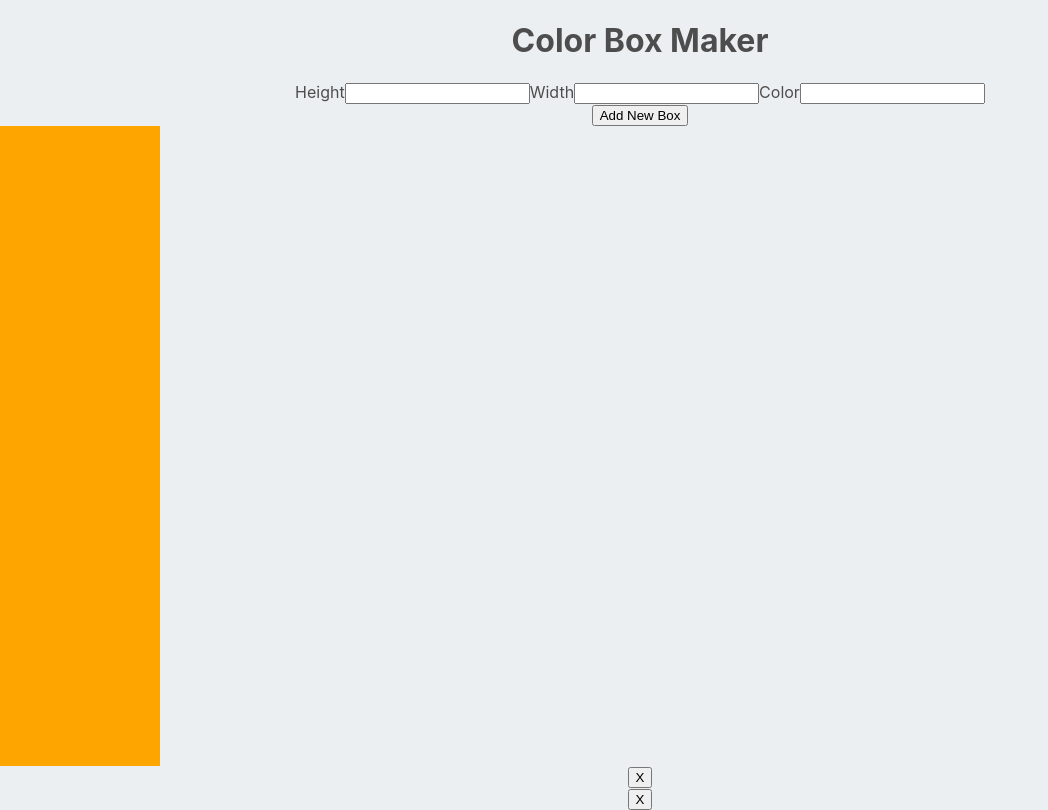
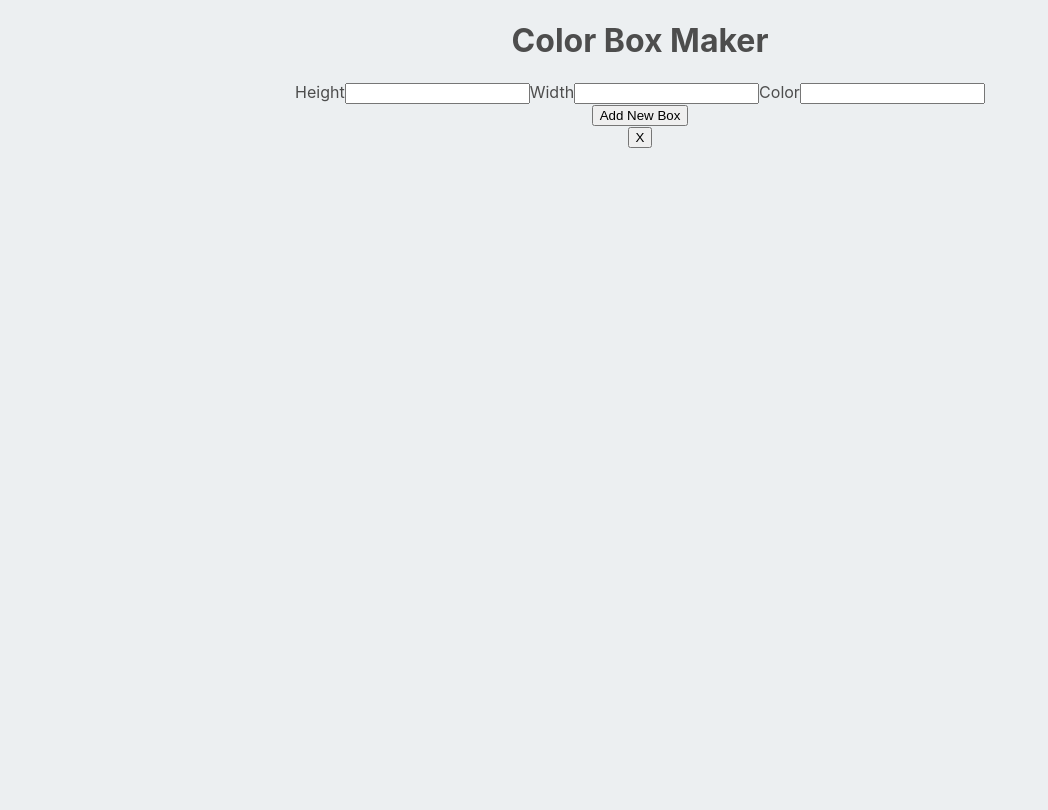
Before and after one commit to ssemlitz/react-playground, a React (Create React App) app: page / in a window 1280 px wide. Both pictures are taken after typing "Sample", "Sample", "Sample" into the empty fields and a click on the button "Add New Box". Shown: the whole page, without its empty margins (0-1048 px from the left). Built offline with nearby package versions, Linux system fonts and the light colour scheme.

Commit message:
delete box functionality

```diff
--- a/src/Components/Box2/Box2.jsx
+++ b/src/Components/Box2/Box2.jsx
@@ -1,6 +1,6 @@
 const Box2 = (props) => {
 
-  const { height, width, color } = props
+  const { height, width, color, deleteBox } = props
 
   return (
     <>
@@ -11,7 +11,7 @@ const Box2 = (props) => {
           backgroundColor: color
         }}>
       </div>
-      <button>X</button>
+      <button onClick={deleteBox}>X</button>
     </>
   );
 }
--- a/src/Components/Box2Form/Box2Form.jsx
+++ b/src/Components/Box2Form/Box2Form.jsx
@@ -1,4 +1,5 @@
 import { useState } from "react";
+import {v4 as uuidv4 } from 'uuid'
 
 const Box2Form = (props) => {
 
@@ -16,7 +17,8 @@ const Box2Form = (props) => {
 
   function handleSubmit(evt) {
     evt.preventDefault()
-    createBox(formData)
+    const newBox = {...formData, id: uuidv4()}
+    createBox(newBox)
     setFormData({
       height: '',
       width: '',
--- a/src/Components/Box2List/Box2List.jsx
+++ b/src/Components/Box2List/Box2List.jsx
@@ -1,13 +1,18 @@
 import { useState } from "react";
 import Box2 from "../Box2/Box2.jsx";
-import {v4 as uuidv4 } from 'uuid'
 import Box2Form from "../Box2Form/Box2Form";
 
 const Box2List = () => {
 
-  const [boxes, setBoxes] = useState([
-    {width: 10, height: 40, color: 'orange', id: uuidv4()}
-  ])
+  const [boxes, setBoxes] = useState([])
+
+  function createBox(newBox) {
+    setBoxes([...boxes, newBox])
+  }
+
+  function deleteBox(id) {
+    setBoxes(boxes.filter(box => box.id !== id))
+  }
 
   const allBoxes = boxes.map(box => (
     <Box2
@@ -15,17 +20,19 @@ const Box2List = () => {
       height={box.height}
       color={box.color}
       key={box.id}
+      id={box.id}
+      deleteBox={() => deleteBox(box.id)}
     />
   ))
 
-    function createBox(newBox) {
-      setBoxes([...boxes, newBox])
-    }
+
+
+
 
   return (
     <>
       <h1>Color Box Maker</h1>
-      <Box2Form createBox={createBox}/>
+      <Box2Form createBox={createBox} />
       {allBoxes}
     </>
   );
```
